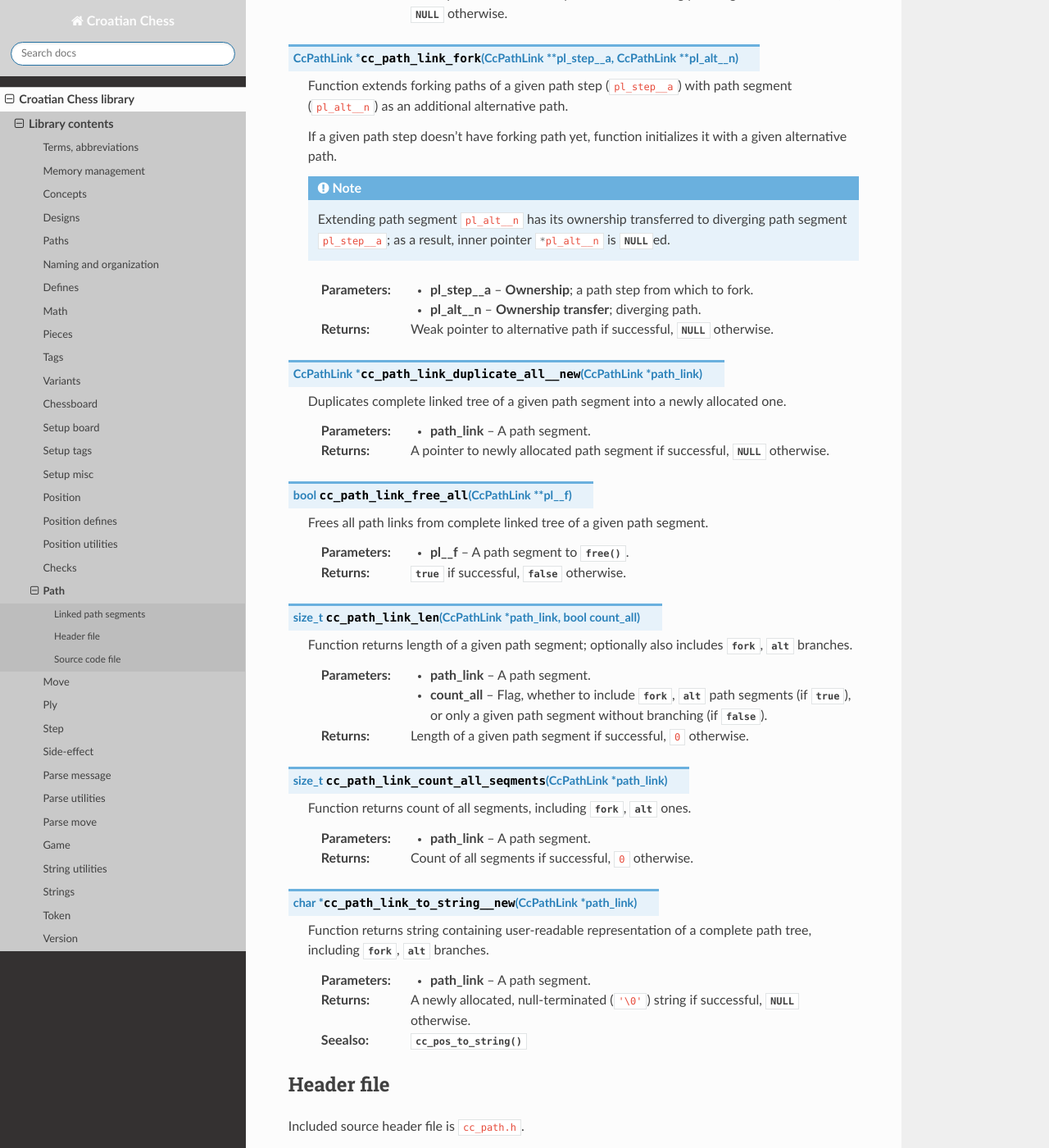
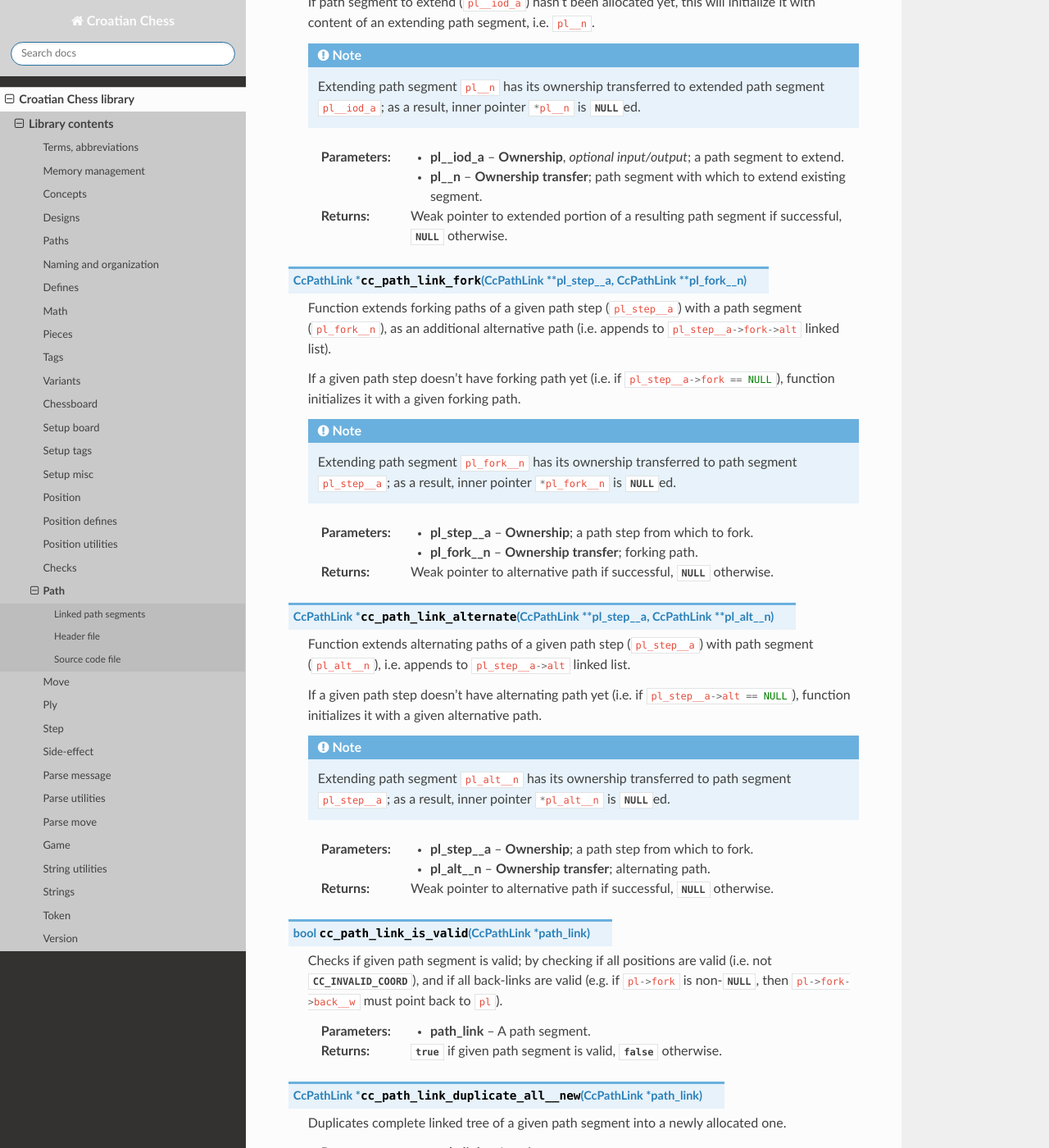
Before and after one commit to mmlacak/crochess, a Sphinx documentation site: the page built from docs/source/libcc/ccpath.rst, in a window 1280 px wide and 1400 px high, scrolled down 2674 px. Shown: the whole window at 82% size. Built offline with Sphinx 7.4.7 and the Read the Docs theme 3.1.0, drawn with Linux system fonts in a browser that asks for light colours; some of the changed text lies outside the part shown.

Commit message:
Wrote path link docs. Renamed param.

```diff
--- a/docs/source/conf.py
+++ b/docs/source/conf.py
@@ -26,10 +26,10 @@ copyright = '2021, Mario Mlačak'
 author = 'Mario Mlačak'
 
 # The short X.Y version
-version = "0.0.1.73:1252+20250111.151112"   # docs-new-lib-short-version-major-minor-feature-commit+meta~breaks-place-marker
+version = "0.0.1.75:1254+20250112.090040"   # docs-new-lib-short-version-major-minor-feature-commit+meta~breaks-place-marker
 
 # The full version, including alpha/beta/rc tags
-release = "0.0.1.73:1252+20250111.151112"   # docs-new-lib-full-version-major-minor-feature-commit+meta~breaks-place-marker
+release = "0.0.1.75:1254+20250112.090040"   # docs-new-lib-full-version-major-minor-feature-commit+meta~breaks-place-marker
 
 
 # -- General configuration ---------------------------------------------------
--- a/docs/source/libcc/ccpath.rst
+++ b/docs/source/libcc/ccpath.rst
@@ -33,24 +33,33 @@ Linked path segments
 
         All :c:member:`fork`, :c:member:`alt`, and :c:member:`next` members are
         owners of the remainder of a path tree they are pointing to; and must
-        always be a singular pointer within a path tree to their respective
+        always be a singular pointer (owner) within a path tree to their respective
         forking, alternating, or subsequent path.
 
-        Any back-references within a path tree, or shared among them, are not
-        allowed, and will likely cause crash.
+        Any two pointers pointing to the same node, any back-references within
+        a path tree, or shared among them are not allowed, and will likely cause
+        crash.
+
+    .. note::
+
+        Weak back-links are fine, as they are never :c:func:`free()`\-ed.
 
     .. seealso::
 
         :ref:`lbl-libcc-paths-segmenttree`
 
-    .. c:member:: CcStep * steps
+    .. c:member:: CcPosLink * steps
 
-        Steps, a path segment.
+        Linked positions, a path segment.
 
         Linked path :term:`segment` is a linked list of all steps taken from one
         position to another in order in which they were made; only the last step
         in a :term:`segment` can also have side-effect (i.e. interaction with
         encountered piece).
+
+    .. c:member:: CcSideEffect side_effect
+
+        Side-effect accompanying the last step.
 
     .. c:member:: struct CcPathLink * fork
 
@@ -82,6 +91,11 @@ Linked path segments
 
             :ref:`lbl-libcc-paths-segmenttree-alternative`
 
+    .. c:member:: struct CcPathLink * back__w
+
+        Weak back-link to parent node, regardless if pointed-to by :c:member:`fork`,
+        :c:member:`alt`, or :c:member:`next`.
+
     .. c:member:: struct CcPathLink * next
 
         Link to subsequent path.
@@ -96,15 +110,15 @@ Linked path segments
 
     :c:`Struct` is tagged with the same :c:struct:`CcPathLink` name.
 
-.. c:function:: CcPathLink * cc_path_link__new( CcStep * steps )
+.. c:function:: CcPathLink * cc_path_link__new( CcPosLink * steps )
 
     Function allocates a new path link.
 
-    :param steps: Steps, a path segment.
+    :param steps: Linked positions, a path segment.
     :returns: Pointer to a newly allocated path link if successful,
         :c:data:`NULL` otherwise.
 
-.. c:function:: CcPathLink * cc_path_link_append( CcPathLink ** pl__iod_a, CcStep * steps )
+.. c:function:: CcPathLink * cc_path_link_append( CcPathLink ** pl__iod_a, CcPosLink * steps )
 
     Function appends a newly allocated path link to a given path segment,
     as its :c:member:`next` member.
@@ -113,7 +127,7 @@ Linked path segments
     with a newly allocated path link as its only element.
 
     :param pl__iod_a: **Ownership**, *optional* *input/output*; path segment.
-    :param steps: Steps, a path segment.
+    :param steps: Linked positions, a path segment.
     :returns: A weak pointer to a newly allocated linked position
               if successful, :c:data:`NULL` otherwise.
 
@@ -139,24 +153,55 @@ Linked path segments
     :returns: Weak pointer to extended portion of a resulting path segment if
         successful, :c:data:`NULL` otherwise.
 
-.. c:function:: CcPathLink * cc_path_link_fork( CcPathLink ** pl_step__a, CcPathLink ** pl_alt__n )
+.. c:function:: CcPathLink * cc_path_link_fork( CcPathLink ** pl_step__a, CcPathLink ** pl_fork__n )
 
-    Function extends forking paths of a given path step (:c:`pl_step__a`) with
-    path segment (:c:`pl_alt__n`) as an additional alternative path.
+    Function extends forking paths of a given path step (:c:`pl_step__a`) with a
+    path segment (:c:`pl_fork__n`), as an additional alternative path (i.e. appends
+    to :c:`pl_step__a->fork->alt` linked list).
 
-    If a given path step doesn't have forking path yet, function initializes it
-    with a given alternative path.
+    If a given path step doesn't have forking path yet (i.e. if :c:`pl_step__a->fork == NULL`),
+    function initializes it with a given forking path.
+
+    .. note::
+
+        Extending path segment :c:`pl_fork__n` has its ownership transferred to
+        path segment :c:`pl_step__a`; as a result, inner pointer :c:`*pl_fork__n`
+        is :c:data:`NULL`\ed.
+
+    :param pl_step__a: **Ownership**; a path step from which to fork.
+    :param pl_fork__n: **Ownership transfer**; forking path.
+    :returns: Weak pointer to alternative path if successful,
+        :c:data:`NULL` otherwise.
+
+.. c:function:: CcPathLink * cc_path_link_alternate( CcPathLink ** pl_step__a, CcPathLink ** pl_alt__n )
+
+    Function extends alternating paths of a given path step (:c:`pl_step__a`) with
+    path segment (:c:`pl_alt__n`), i.e. appends to :c:`pl_step__a->alt` linked list.
+
+    If a given path step doesn't have alternating path yet (i.e. if :c:`pl_step__a->alt == NULL`),
+    function initializes it with a given alternative path.
 
     .. note::
 
         Extending path segment :c:`pl_alt__n` has its ownership transferred to
-        diverging path segment :c:`pl_step__a`; as a result, inner pointer
-        :c:`*pl_alt__n` is :c:data:`NULL`\ed.
+        path segment :c:`pl_step__a`; as a result, inner pointer :c:`*pl_alt__n`
+        is :c:data:`NULL`\ed.
 
     :param pl_step__a: **Ownership**; a path step from which to fork.
-    :param pl_alt__n: **Ownership transfer**; diverging path.
+    :param pl_alt__n: **Ownership transfer**; alternating path.
     :returns: Weak pointer to alternative path if successful,
         :c:data:`NULL` otherwise.
+
+.. c:function:: bool cc_path_link_is_valid( CcPathLink * path_link )
+
+    Checks if given path segment is valid; by checking if all positions are valid
+    (i.e. not :c:data:`CC_INVALID_COORD`), and if all back-links are valid (e.g.
+    if :c:`pl->fork` is non-:c:data:`NULL`, then :c:`pl->fork->back__w` must point
+    back to :c:`pl`).
+
+    :param path_link: A path segment.
+    :returns: :c:data:`true` if given path segment is valid,
+              :c:data:`false` otherwise.
 
 .. c:function:: CcPathLink * cc_path_link_duplicate_all__new( CcPathLink * path_link )
 
```
Also changed, not shown: README.md (+2 -2 lines), docs/source/libcc/paths.rst (+21 -21 lines), 5 other files.
